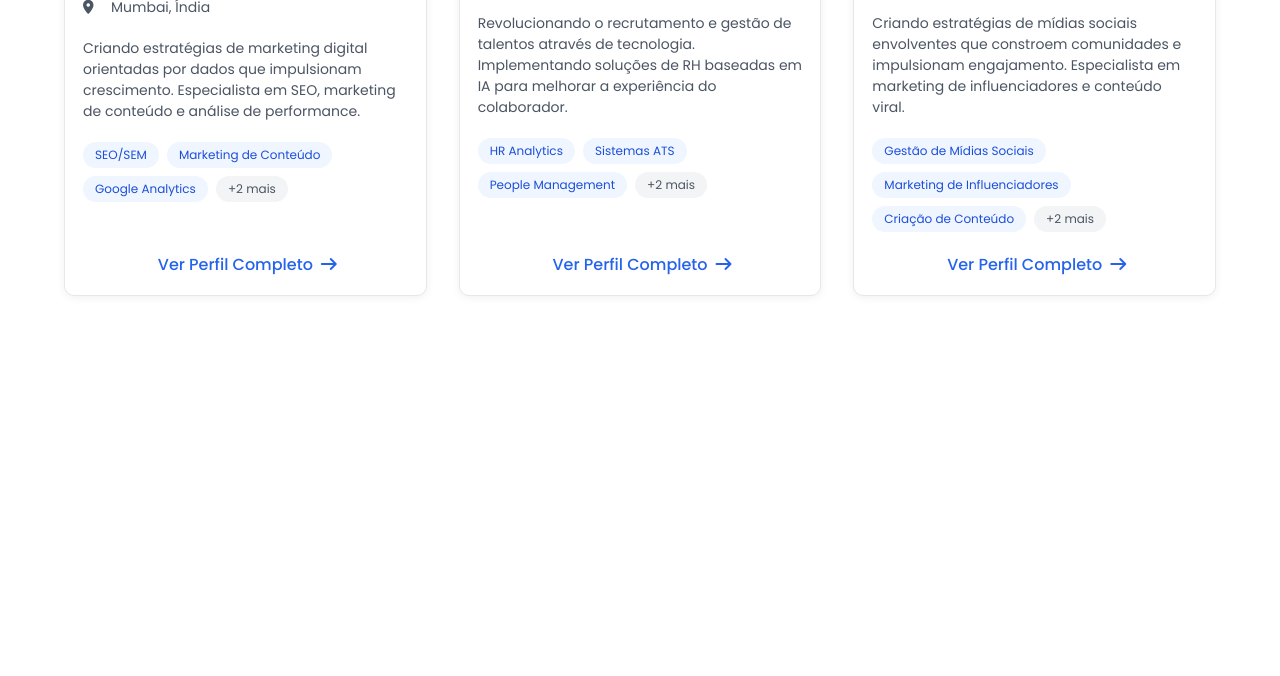
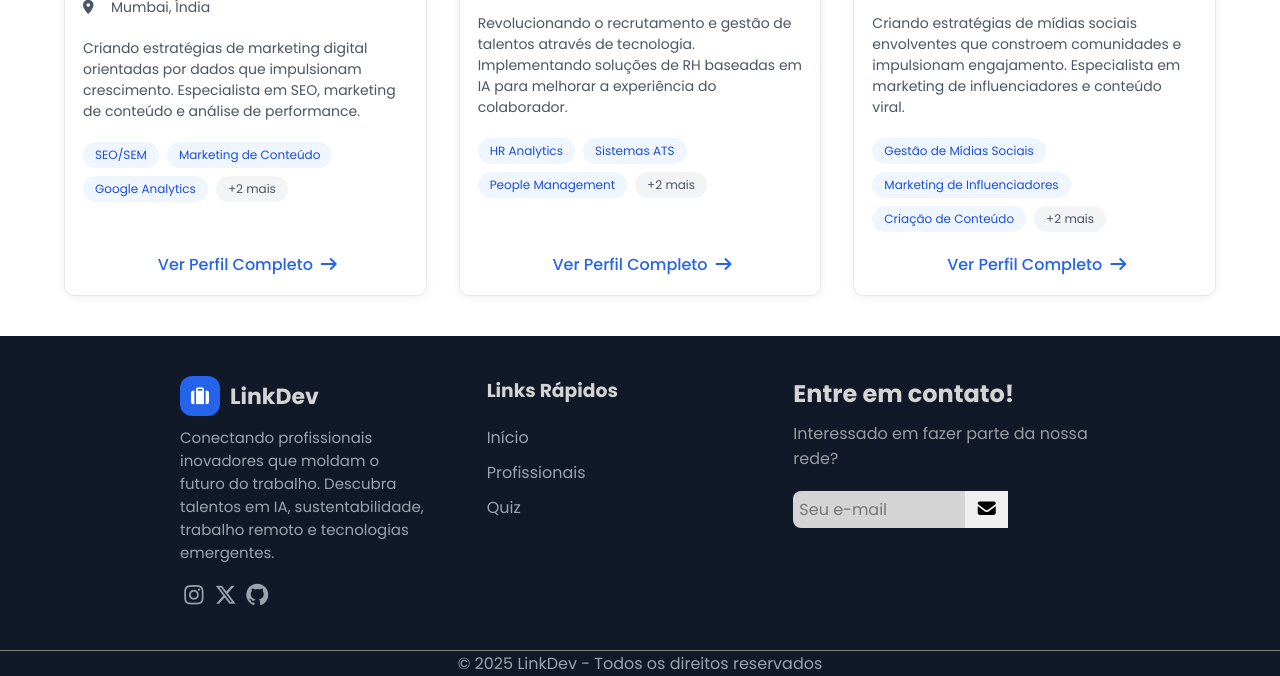
Before and after one commit to Castilho8/GS--Web-Dev--FrontEnd, a plain HTML site: page index.html in a window 1280 px wide. Shown: the part 2402-3078 px from the top of the page. Before the commit the page ends 2738 px from the top, so only its background shows below. Drawn offline with Linux system fonts and the light colour scheme.

Commit message:
feat:Footer

```diff
--- a/index.html
+++ b/index.html
@@ -347,6 +347,43 @@
             </a>
         </div>
     </section>
+    <footer>
+        <div class="footer-grid">
+            <div class="footer-sobre">
+                <div class="footer-sobre-header">
+                    <div class="icone-bg"><i class="fa-solid fa-suitcase"></i></div>
+                    <h3>LinkDev</h3>
+                </div>
+                <p>Conectando profissionais inovadores que moldam o futuro do trabalho. Descubra talentos em IA,
+                    sustentabilidade, trabalho remoto e tecnologias emergentes.</p>
+                <div class="footer-sobre-icons">
+                    <i class="fa-brands fa-instagram"></i>
+                    <i class="fa-brands fa-x-twitter"></i>
+                    <i class="fa-brands fa-github"></i>
+                </div>
+            </div>
+            <div class="footer-list">
+                <h3>Links Rápidos</h3>
+                <ul>
+                    <li><a href="index.html">Início</a></li>
+                    <li><a href="./src/pages/faq.html">Profissionais</a></li>
+                    <li><a href="./src/pages/faq.html">Quiz</a></li>
+                </ul>
+            </div>
+            <div class="footer-email">
+                <h2>Entre em contato!</h1>
+                    <p>Interessado em fazer parte da nossa rede?
+                    <p>
+                    <div class="footer-input">
+                        <input type="email" id="email" placeholder="Seu e-mail">
+                        <button><i class="fa-solid fa-envelope"></i></button>
+                    </div>
+            </div>
+        </div>
+        <div class="footer-copyright">
+            <p>&copy; 2025 LinkDev - Todos os direitos reservados</p>
+        </div>
+    </footer>
 </body>
 
 </html>
--- a/src/css/style.css
+++ b/src/css/style.css
@@ -255,3 +255,135 @@ body {
 .perfis-cards:hover .fa-arrow-right {
     transform: translateX(4px);
 }
+
+footer {
+    width: 100%;
+    color: #d4d4d4;
+}
+
+.footer-grid {
+    background-color: #111827;
+    list-style: none;
+    display: grid;
+    grid-template-columns: 1fr 1fr 1fr;
+    padding: 40px 180px;
+}
+
+.fa-brands {
+    font-size: 14px;
+}
+
+
+.footer-sobre {
+    display: flex;
+    flex-direction: column;
+    gap: 10px;
+    width: 80%;
+}
+
+.footer-sobre-header {
+    display: flex;
+    align-items: center;
+    gap: 10px;
+}
+
+.footer-sobre-header i {
+    font-size: 18px;
+    color: #fff;
+}
+
+.icone-bg {
+    background-color: #2563eb;
+    width: 40px;
+    height: 40px;
+    border-radius: 12px;
+    display: flex;
+    align-items: center;
+    justify-content: center;
+}
+
+
+.footer-sobre-header h3 {
+    font-size: 22px;
+}
+
+.footer-sobre p {
+    color: #9ca3af;
+    font-size: 15px;
+    margin-bottom: 10px;
+}
+
+.footer-sobre-icons i {
+    font-size: 22px;
+    color: #9ca3af;
+}
+
+.footer-list {
+    display: flex;
+    align-items: flex-start;
+    flex-direction: column;
+    gap: 20px;
+}
+
+.footer-list li {
+    padding-bottom: 10px;
+    list-style: none;
+}
+
+.footer-list a {
+    color: #9ca3af;
+    text-decoration: none
+}
+
+
+
+.footer-email {
+    display: flex;
+    flex-direction: column;
+    gap: 10px;
+
+
+}
+
+.footer-email h1 {
+    color: #d4d4d4;
+}
+
+.footer-email p {
+    opacity: 0.7;
+}
+
+.footer-input {
+    display: flex;
+    background-color: #d4d4d4;
+    border-radius: 8px;
+    width: 70%;
+}
+
+.footer-input input {
+    all: unset;
+    padding: 6px;
+    width: 100%;
+    color: #000000;
+}
+
+.footer-input button {
+    border: none;
+    padding: 0px 10px;
+    font-size: 18px;
+    height: 100%;
+    cursor: pointer;
+    transition: all 0.4s;
+}
+
+.footer-input button:hover {
+    opacity: 0.8;
+}
+
+.footer-copyright {
+    color: #9ca3af;
+    border-top: 1px solid gray;
+    background-color: #111827;
+    display: flex;
+    justify-content: center;
+}
```
